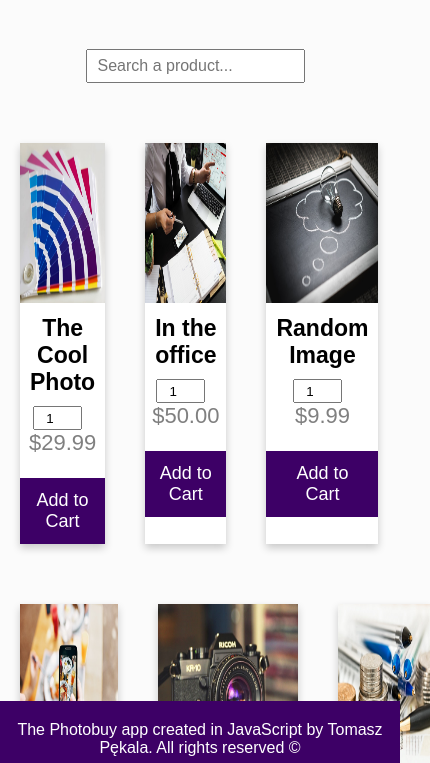
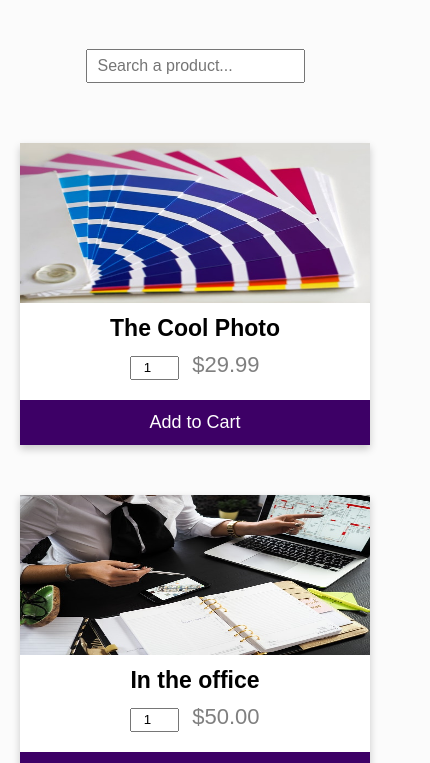
Before and after one commit to tomaszpekala231/Photobuy, a website: page index.html in a window 390 px wide. Shown: the part 67-830 px from the top of the page, 430 px wide, since content can reach past the window. Drawn offline with Linux system fonts and the light colour scheme.

Commit message:
adding a functionality search in a file js and responsiveness to app

```diff
--- a/index.html
+++ b/index.html
@@ -11,6 +11,10 @@
 </head>
 
 <body>
+
+    <div class="page-container">
+        <div class="content-wrap">
+
 
             <navbar class="navbar">
                 <div class="container">
@@ -146,11 +150,12 @@
                 </div>
 
             </main>
-
+        </div>
         <footer class="footer">
             <p class="footer__text">
                 The Photobuy app created in JavaScript by Tomasz Pękala. All rights reserved &copy; </p>
         </footer>
+    </div>
 
 
     <script src="dist/app.js"></script>
--- a/scss/style.scss
+++ b/scss/style.scss
@@ -14,6 +14,16 @@ body {
     font-family: Arial, Helvetica, sans-serif;
     background: rgba(238, 238, 238, 0.2);
 }
+
+.page-container {
+    position: relative;
+    min-height: 100vh;
+  }
+
+.content-wrap {
+    padding-bottom: 5rem;    /* Footer height */
+  }
+
 
 .container {
     max-width: $withContainer;
@@ -210,6 +220,9 @@ body {
     margin: 6rem 0;
 }
 
+
+
+
 .card {
         box-shadow: 0 4px 8px 0 rgba(0, 0, 0, 0.2);
         max-width: 35rem;
@@ -272,3 +285,13 @@ body {
     bottom: 0;
     width: 100%;
 }
+@media(max-width:55em) {
+    .row {
+        display: block;
+    }
+
+    .card {
+       margin: auto;
+       margin-top: 5rem;
+    }
+}
```
Also changed, not shown: dist/app.js, dist/css/style.css. Lines whose indentation alone changed are shown as unchanged.
